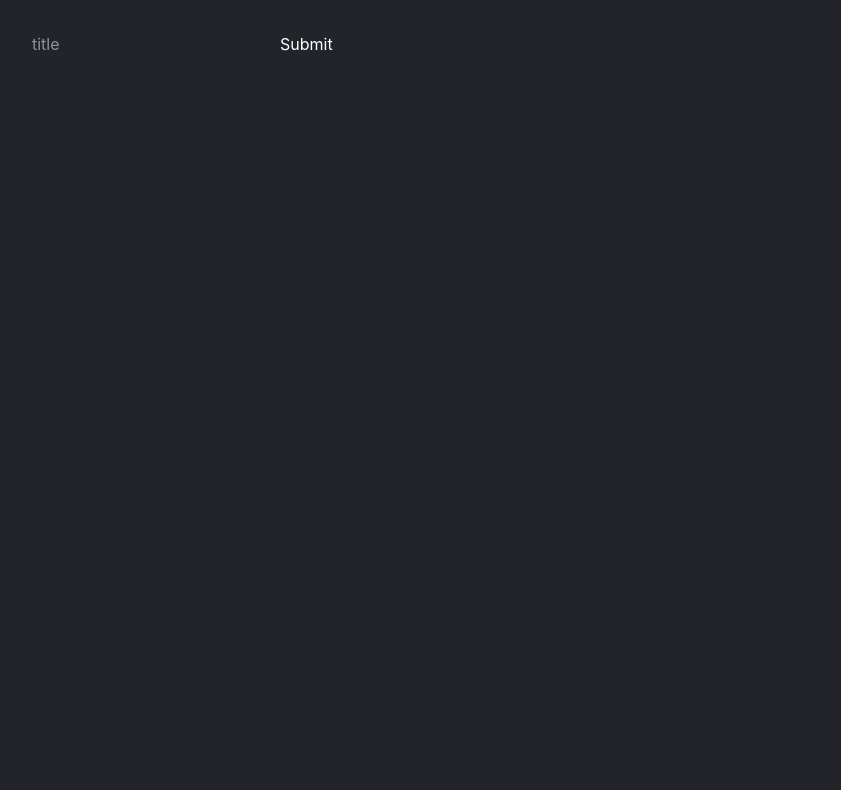
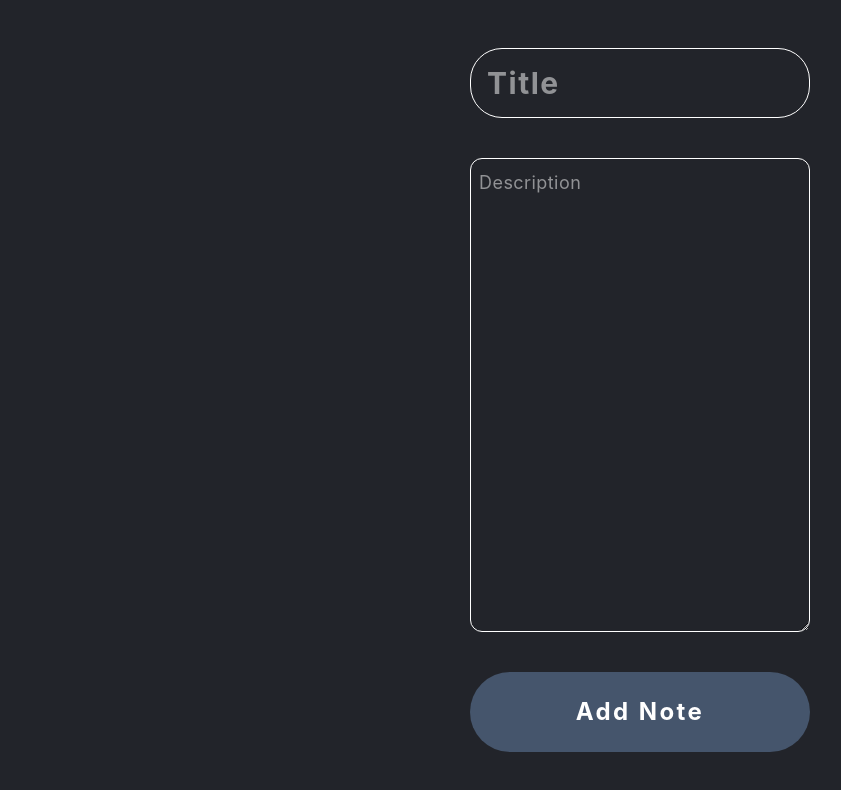
Before and after one commit to skybreakerW/mynotesapp, a React app in the folder frontend/: page /create in a window 1280 px wide. Shown: the top 790 px of the page, without its empty margins (0-841 px from the left). Built offline with nearby package versions, Linux system fonts and the light colour scheme; the HTML template or start-up script is replaced by a standard one.

Commit message:
UI for createnote route

```diff
--- a/frontend/src/pages/CreateNote.jsx
+++ b/frontend/src/pages/CreateNote.jsx
@@ -1,7 +1,7 @@
 import React from 'react'
 import Button from '../components/Button'
 import { useNavigate } from 'react-router-dom'
-import axios from 'axios'
+import axios from "axios"
 
 const CreateNote = () => {
 
@@ -21,12 +21,17 @@ const CreateNote = () => {
   }
 
   return (
-    <section className='min-h-screen bg-[#22242a] border-amber-100 flex items-start p-8'>
+    <section className='min-h-screen bg-[#22242a] border-amber-100 flex justify-center items-start p-12'>
 
-    <form onSubmit={handleSubmit} className='text-white'>
+    <form onSubmit={handleSubmit} className='h-[88vh] text-white flex flex-col gap-10 max-w-85'>
 
-      <input type="text" placeholder='title' />
-      <button type='submit'>Submit</button>
+      <input type="text" placeholder='Title' required
+      className='text-3xl font-bold tracking-wider border p-4 rounded-4xl' />
+
+      <textarea type="text" placeholder='Description'
+      className='text-lg border h-[70%] p-2 tracking-wide leading-8 rounded-xl' />
+
+      <button type='submit' className='bg-slate-600 p-6 rounded-full tracking-widest font-bold text-2xl'>Add Note</button>
 
     </form>
 
```
